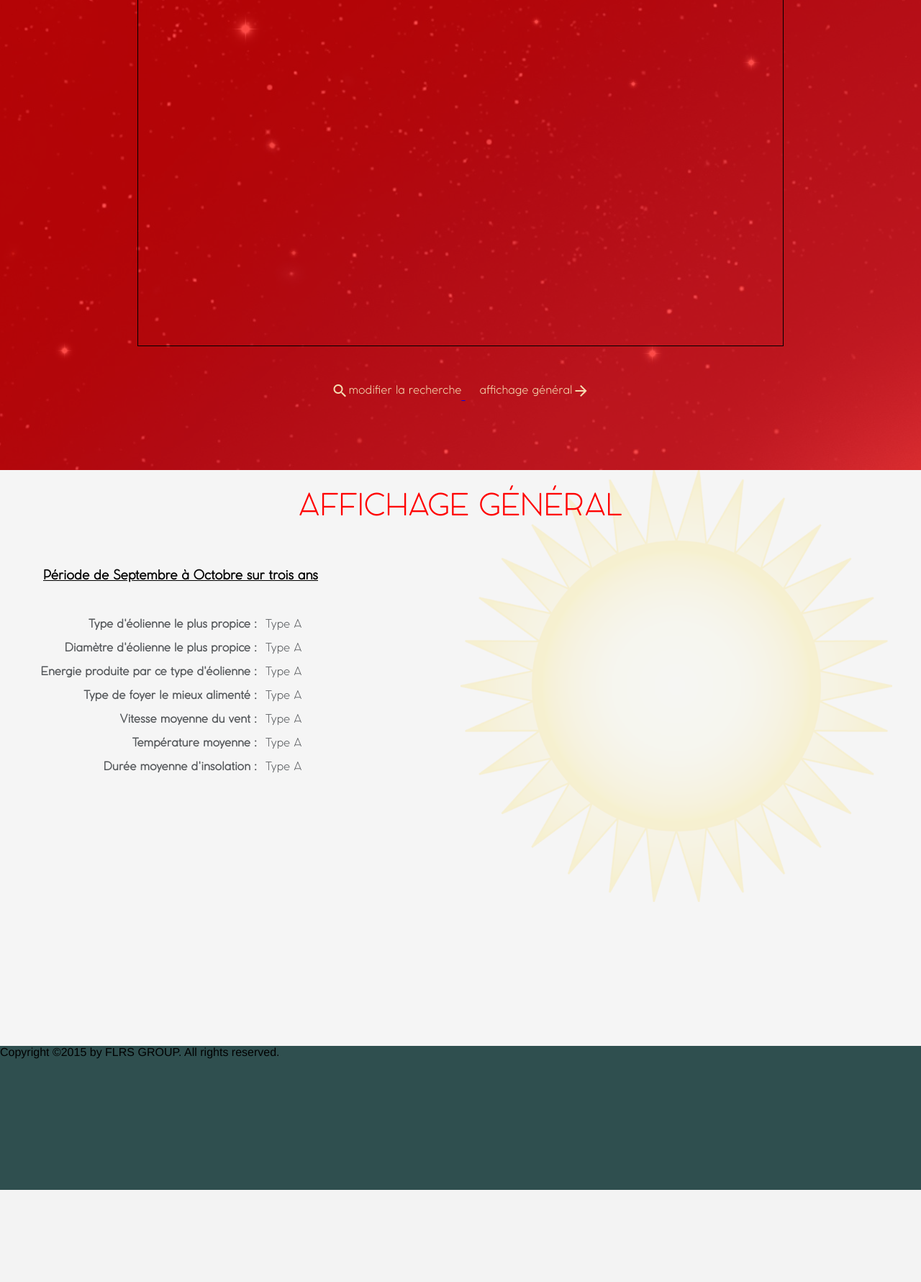
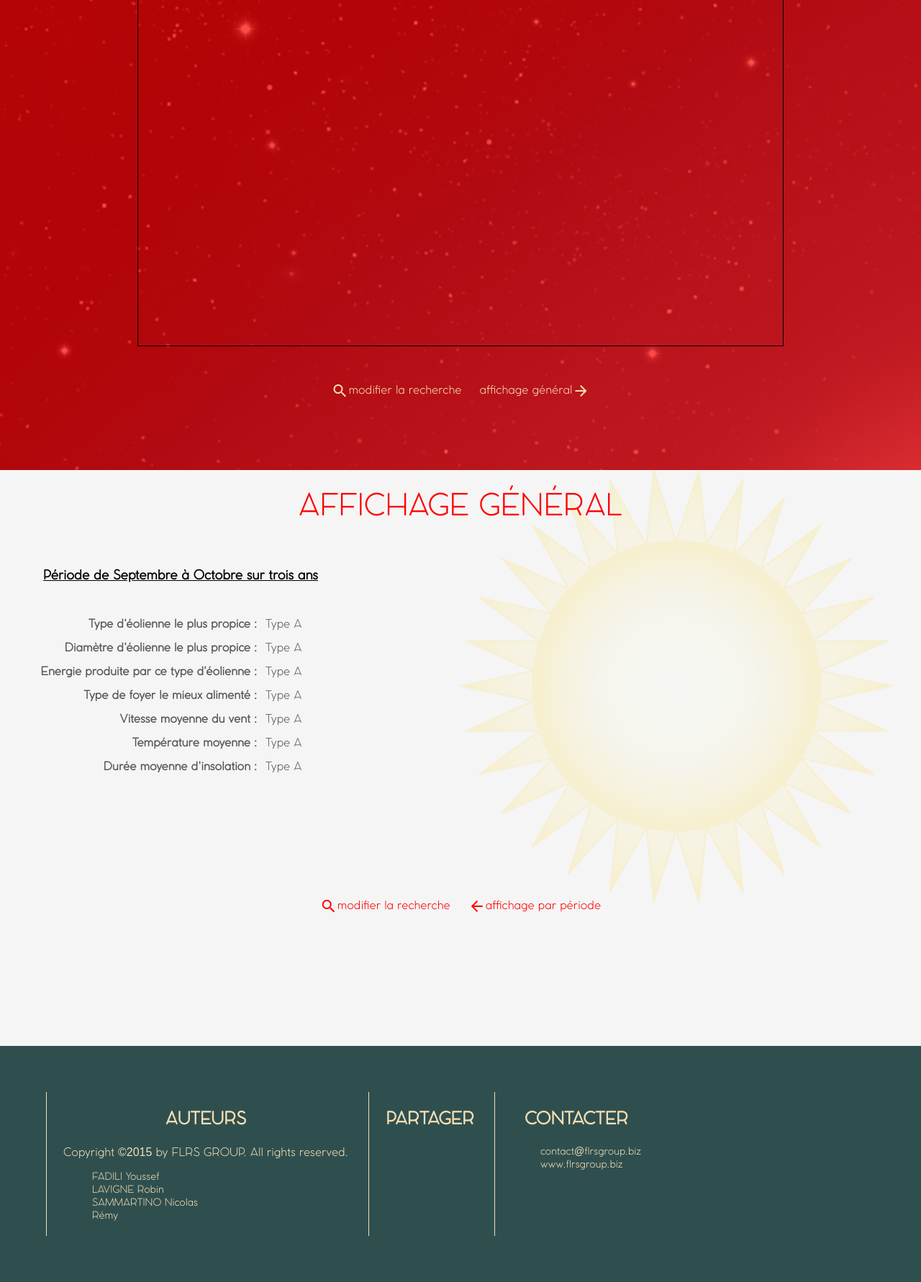
Before and after one commit to FADILI-Youssef/easy_meteo, a PHP site: page / in a window 1280 px wide. Shown: the part 1747-3528 px from the top of the page at 72% size. Before the commit the page ends 3400 px from the top, so only its background shows below. Run offline with PHP 8.4, Linux system fonts and the light colour scheme; data comes from the database, SQL or seed files in the repository.

Commit message:
Développement style

```diff
--- a/general_display/views/general_display.php
+++ b/general_display/views/general_display.php
@@ -29,6 +29,17 @@
 
             </table>
         </div>
+
+        <div id="menu">
+            <a class="scrollTo" href="#formulaire_recherche">
+                <i class="material-icons">search</i><span>modifier la recherche</span>
+            </a>
+            <a class="scrollTo" href="#periodic_display">
+                <i class="material-icons">arrow_backward</i><span>affichage par période</span>
+            </a>
+
+        </div>
+
     </div>
 
 
--- a/periodic_display/views/periodic_display.php
+++ b/periodic_display/views/periodic_display.php
@@ -8,8 +8,6 @@
         <!-- Titre -->
         <h2>affichage par période</h2>
 
-        <!-- Bouton avant -->
-        <div id="bouton_avant"></div>
 
         <!-- Affichage des informations -->
         <div id="carousel">
@@ -24,8 +22,6 @@
             </a>
         </div>
 
-        <!-- Bouton après -->
-        <div id="bouton_apres"></div>
     </div>
 
 </section>
--- a/style/bottom.css
+++ b/style/bottom.css
@@ -1,5 +1,48 @@
+@font-face {
+
+    font-family: cocomat;
+    src: url(cocomat_light.ttf);
+}
+
 #partager {
 
     height: 25%;
     background-color: darkslategray;
+    color: wheat;
+    padding: 5%;
+    font-family: cocomat;
 }
+
+.info_block {
+
+    position: relative;
+    height: 100%;
+    display: inline-block;
+    vertical-align: top;
+    border-left: solid thin wheat;
+    padding-left: 2%;
+    margin-right: 2%;
+}
+
+#cr_authors * {
+
+    display: block;
+}
+
+#share h2, #contact h2, #cr_authors h2 {
+
+    text-align: center;
+    text-transform: uppercase;
+}
+
+#cr_authors span span, #contact ul span {
+
+    display: inline-block;
+    font-family: sans-serif;
+}
+
+#cr_authors ul, #contact ul {
+
+    font-size: 14px;
+    list-style-type: none;
+}
--- a/style/general_display.css
+++ b/style/general_display.css
@@ -71,4 +71,36 @@
 #general_display #data {
 
     padding-left: 40px;
+    height: 60%;
 }
+
+#general_display #menu a span {
+
+    height: 24px;
+    text-decoration: none;
+    vertical-align: top;
+
+}
+
+#general_display #menu a span {
+
+    vertical-align: top;
+}
+
+#general_display #menu a span, #general_display #menu a i {
+
+    display: inline-block;
+    color: red;
+}
+
+#general_display #menu a i {
+
+    width: 24px;
+}
+
+#general_display #menu a {
+
+    margin-right: 10px;
+    margin-left: 10px;
+    text-decoration: none;
+}
--- a/style/periodic_display.css
+++ b/style/periodic_display.css
@@ -81,4 +81,5 @@
 
     margin-right: 10px;
     margin-left: 10px;
+    text-decoration: none;
 }
--- a/wrappers/bottom.php
+++ b/wrappers/bottom.php
@@ -1,11 +1,32 @@
 
         <footer id="partager">
-            <span id="copyright">Copyright ©2015 by FLRS GROUP. All rights reserved.</span>
+            <div class="info_block" id="cr_authors">
+                <h2>auteurs</h2>
+                <span id="copyright">Copyright <span>©2015</span> by FLRS GROUP. All rights reserved.</span>
+                <ul>
+                    <li>FADILI Youssef</li>
+                    <li>LAVIGNE Robin</li>
+                    <li>SAMMARTINO Nicolas</li>
+                    <li>Rémy</li>
+                </ul>
+            </div>
 
+            <div class="info_block" id="share">
+                <h2>partager</h2>
             <span class='st_facebook_vcount' displayText='Facebook'></span>
 <span class='st_twitter_vcount' displayText='Tweet'></span>
 <span class='st_linkedin_vcount' displayText='LinkedIn'></span>
 <span class='st_pinterest_vcount' displayText='Pinterest'></span>
+            </div>
+
+            <div class="info_block" id="contact">
+                <h2>contacter</h2>
+
+                <ul>
+                    <li>contact<span>@</span>flrsgroup.biz</li>
+                    <li>www.flrsgroup.biz</li>
+                </ul>
+            </div>
 
         </footer>
 
```
